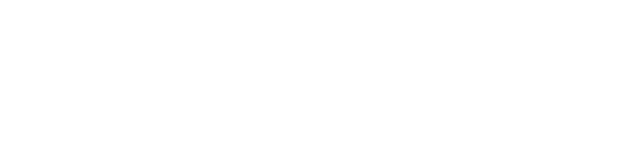
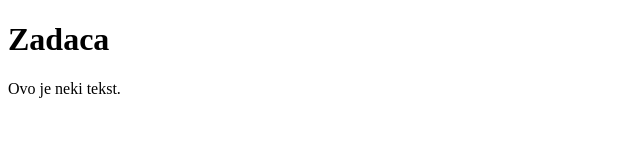
Before and after one commit to Adrijana4/zadaca, a plain HTML site: page index.html in a window 1280 px wide. Shown: the whole page, without its empty margins (0-640 px from the left). Drawn offline with Linux system fonts and the light colour scheme.

Commit message:
Dodat naslov i teskst  na pocetnu stranicu

```diff
--- a/index.html
+++ b/index.html
@@ -6,6 +6,7 @@
     <title>Document</title>
 </head>
 <body>
-
+    <h1>Zadaca</h1>
+    <p>Ovo je neki tekst.</p>
 </body>
 </html>
```
